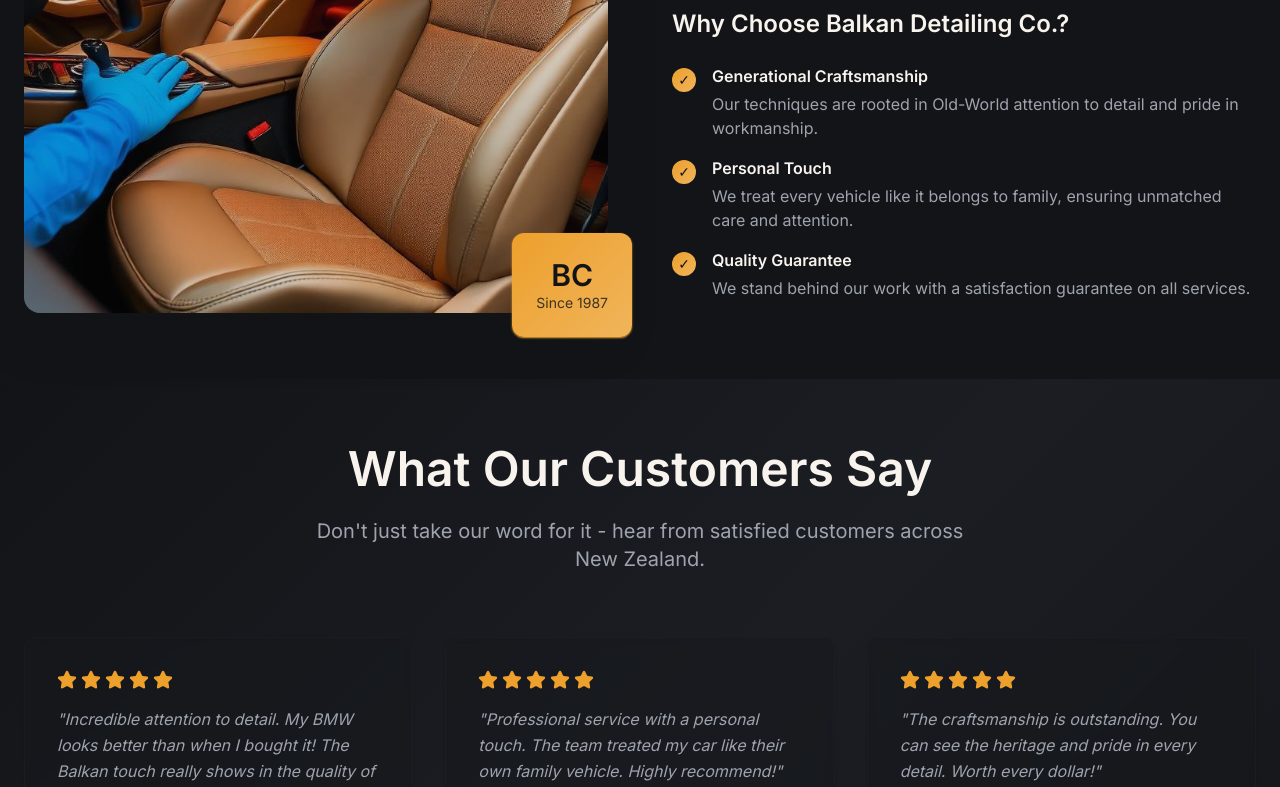
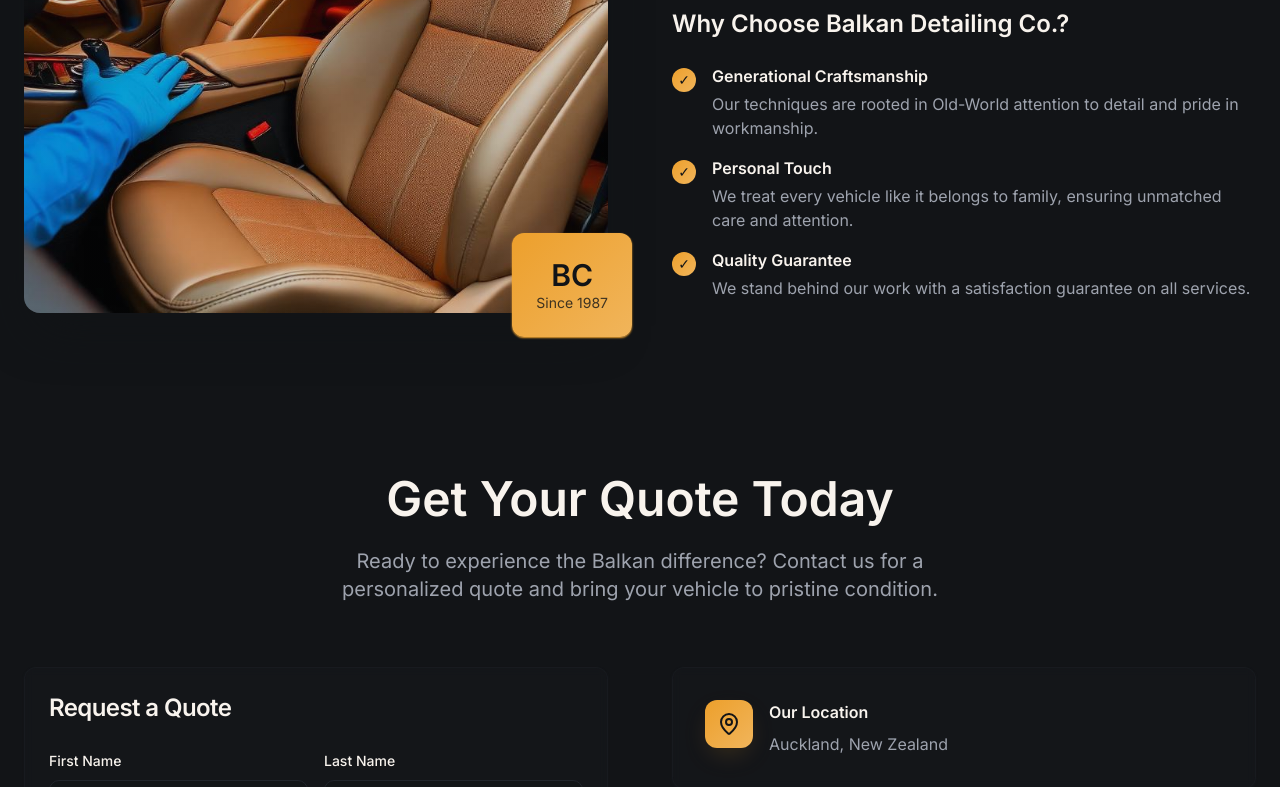
Before and after one commit to moniconstove-lang/balkandetailing, a React (Vite) app: page / in a window 1280 px wide. Shown: the part 2000-2787 px from the top of the page. Built offline with nearby package versions, Linux system fonts and the light colour scheme.

Commit message:
Remove testimonials section

```diff
--- a/src/pages/Index.tsx
+++ b/src/pages/Index.tsx
@@ -2,7 +2,6 @@ import { Navigation } from "@/components/Navigation";
 import { HeroSection } from "@/components/HeroSection";
 import { ServicesSection } from "@/components/ServicesSection";
 import { HeritageSection } from "@/components/HeritageSection";
-import { TestimonialsSection } from "@/components/TestimonialsSection";
 import { ContactSection } from "@/components/ContactSection";
 import { Footer } from "@/components/Footer";
 
@@ -13,7 +12,6 @@ const Index = () => {
       <HeroSection />
       <ServicesSection />
       <HeritageSection />
-      <TestimonialsSection />
       <ContactSection />
       <Footer />
     </div>
```
